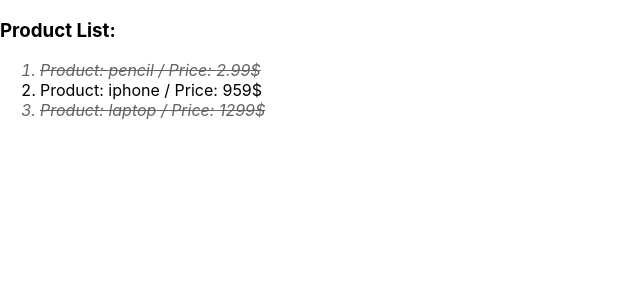
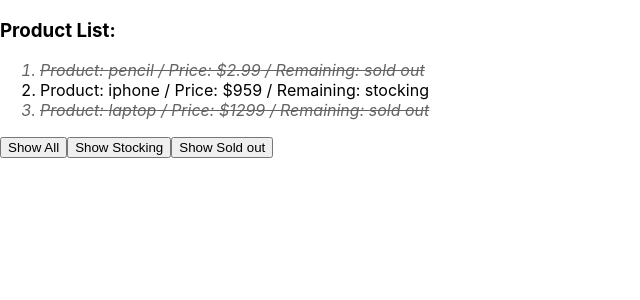
Before and after one commit to phuong2k4/react-project, a React (Create React App) app: page / in a window 1280 px wide. Shown: the top 300 px of the page, without its empty margins (0-640 px from the left). Built offline with nearby package versions, Linux system fonts and the light colour scheme.

Commit message:
update renderProduct

```diff
--- a/src/App.css
+++ b/src/App.css
@@ -1,5 +1,5 @@
 .App {
-  text-align: center;
+  /* text-align: center; */
 }
 
 .App-logo {
@@ -17,9 +17,9 @@
   background-color: #282c34;
   min-height: 100vh;
   display: flex;
-  flex-direction: column;
-  align-items: center;
-  justify-content: center;
+  /* flex-direction: column; */
+  /* align-items: center; */
+  /* justify-content: center;  */
   font-size: calc(10px + 2vmin);
   color: white;
 }
--- a/src/App.js
+++ b/src/App.js
@@ -1,8 +1,7 @@
 import logo from './logo.svg';
-// import './App.css';
+import './App.css';
 import React from 'react';
 // import AlbumsMusic from './features/Album/index.jsx';
-import Products from './features/Todo/components/Products/index.jsx';
 import TodoFeatures from './features/Todo/index.jsx';
 
 
--- a/src/features/Todo/components/Products/index.jsx
+++ b/src/features/Todo/components/Products/index.jsx
@@ -4,13 +4,8 @@
 import './style.scss'
 
 Products.propTypes = {
-    prod: PropTypes.array,
-    onProdClick: PropTypes.func
-};
-
-Products.defaultProps = {
-    prod: [],
-    onProdClick:null
+    prod: PropTypes.array.isRequired,
+    onProdClick: PropTypes.func.isRequired
 };
 
 function Products({prod , onProdClick}) {
@@ -19,17 +14,22 @@
             return;
         }
         onProdClick(todo,ind);
+        console.log(onProdClick)
     }
     return (
         <div>
-            <ol className='product-item'>
+            <ol className='product-list'>
                 {prod.map((todo,ind)=>(
                     <li
                     key={todo.id}
                     className={classnames({
-                        'product-item':true,
-                        remaining: todo.remaining==='sold out'})}
-                    onClick={()=>prodclick(todo,ind)}>Product: {todo.product} / Price: {todo.price}$</li>
+                        'product-item': true,
+                        remaining: todo.remaining==='sold out'
+                    })}
+                    onClick={() => prodclick(todo,ind)}
+                    >
+                    Product: {todo.product} / Price: ${todo.price} / Remaining: {todo.remaining}
+                    </li>
                 ))}
             </ol>
         </div>
--- a/src/features/Todo/components/Products/style.scss
+++ b/src/features/Todo/components/Products/style.scss
@@ -1,4 +1,4 @@
-.product-item{
+.product-list{
     & > li{
         cursor: pointer;
     }
--- a/src/features/Todo/index.jsx
+++ b/src/features/Todo/index.jsx
@@ -1,13 +1,13 @@
 import React, { useState } from 'react';
 import PropTypes from 'prop-types';
-import Products from './components/Products';
+import Products from './components/Products/index.jsx';
 
 TodoFeatures.propTypes = {
 
 };
 
-function TodoFeatures({props}) {
-    const products = [
+function TodoFeatures() {
+    const initProducts = [
         {
             id: 1,
             product: 'pencil',
@@ -28,24 +28,46 @@
         }
     ]
 
-    const [productList, setProd] = useState(products)
+    const [productList, setProd] = useState(initProducts)
+    const [filteredStatus, setFilteredStatus] = useState('all')
 
-    const funcProdClick = (todo,ind)=>{
+    const funcProdClick = (todo,ind) => {
         const newprodlist = [...productList]
 
         newprodlist[ind] = {
             ...newprodlist[ind],
-            remaining: newprodlist[ind].remaining ==='stocking'? 'sold out' : 'stocking',
+            remaining: newprodlist[ind].remaining === 'stocking'? 'sold out' : 'stocking',
         }
+        setProd(newprodlist)
+    }
 
-        setProd(newprodlist)
-        console.log(todo,ind)
+    const handleShowAll = () => {
+        setFilteredStatus('all')
     }
+
+    const handleShowStocking = () => {
+        setFilteredStatus('stocking')
+    }
+
+    const handleShowSoldOut = () => {
+        setFilteredStatus('sold out')
+    }
+
+    const renderProd = productList.filter(item => filteredStatus === 'all' || filteredStatus === item.remaining)
+    console.log(renderProd)
+
     return (
         <div>
             <h3>Product List: </h3>
-            <Products prod={products} onProdClick={funcProdClick}/>
+            <Products prod={renderProd} onProdClick={funcProdClick}/>
+
+            <div>
+                <button onClick={handleShowAll}>Show All</button>
+                <button onClick={handleShowStocking}>Show Stocking</button>
+                <button onClick={handleShowSoldOut}>Show Sold out</button>
+            </div>
         </div>
+
     );
 }
 
```
